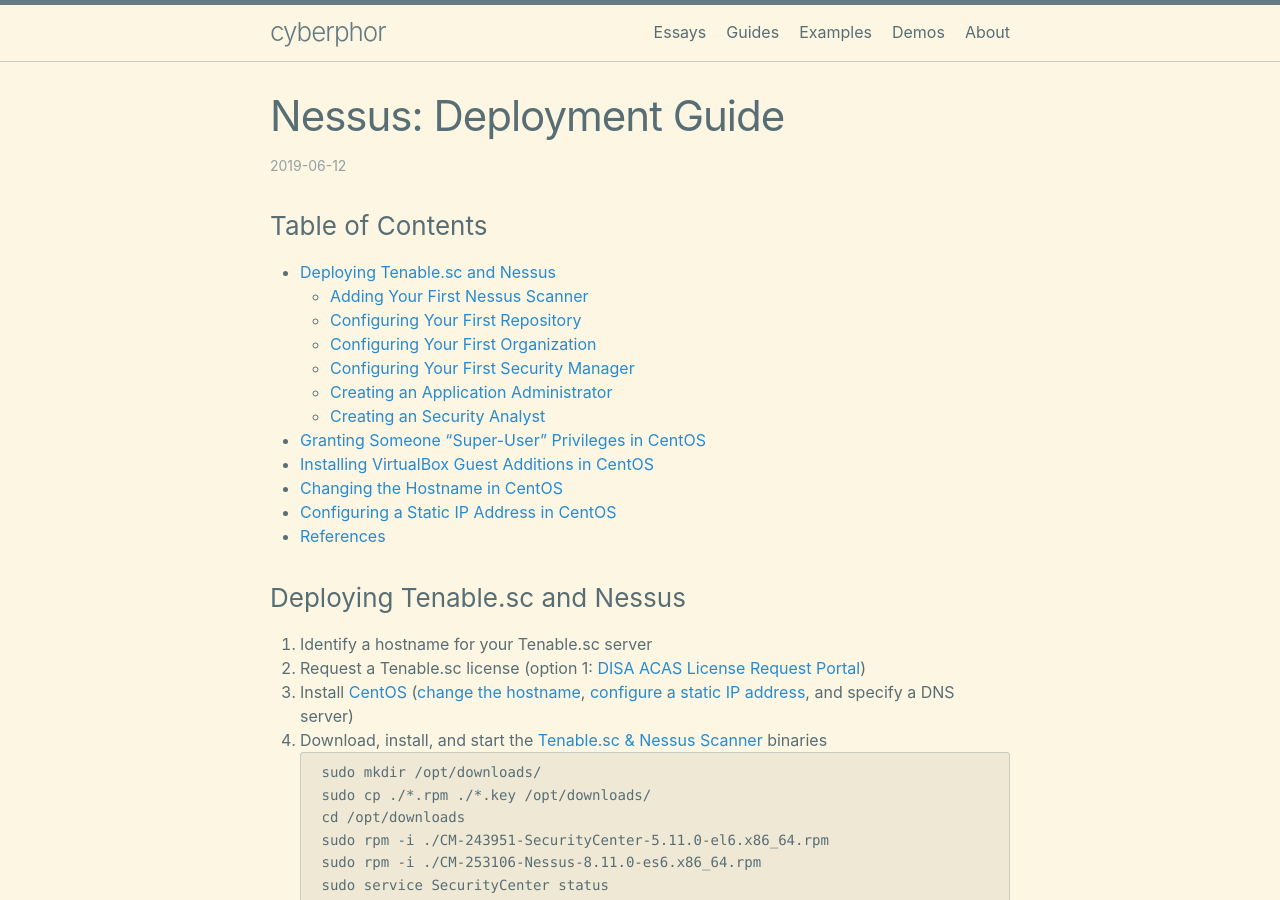
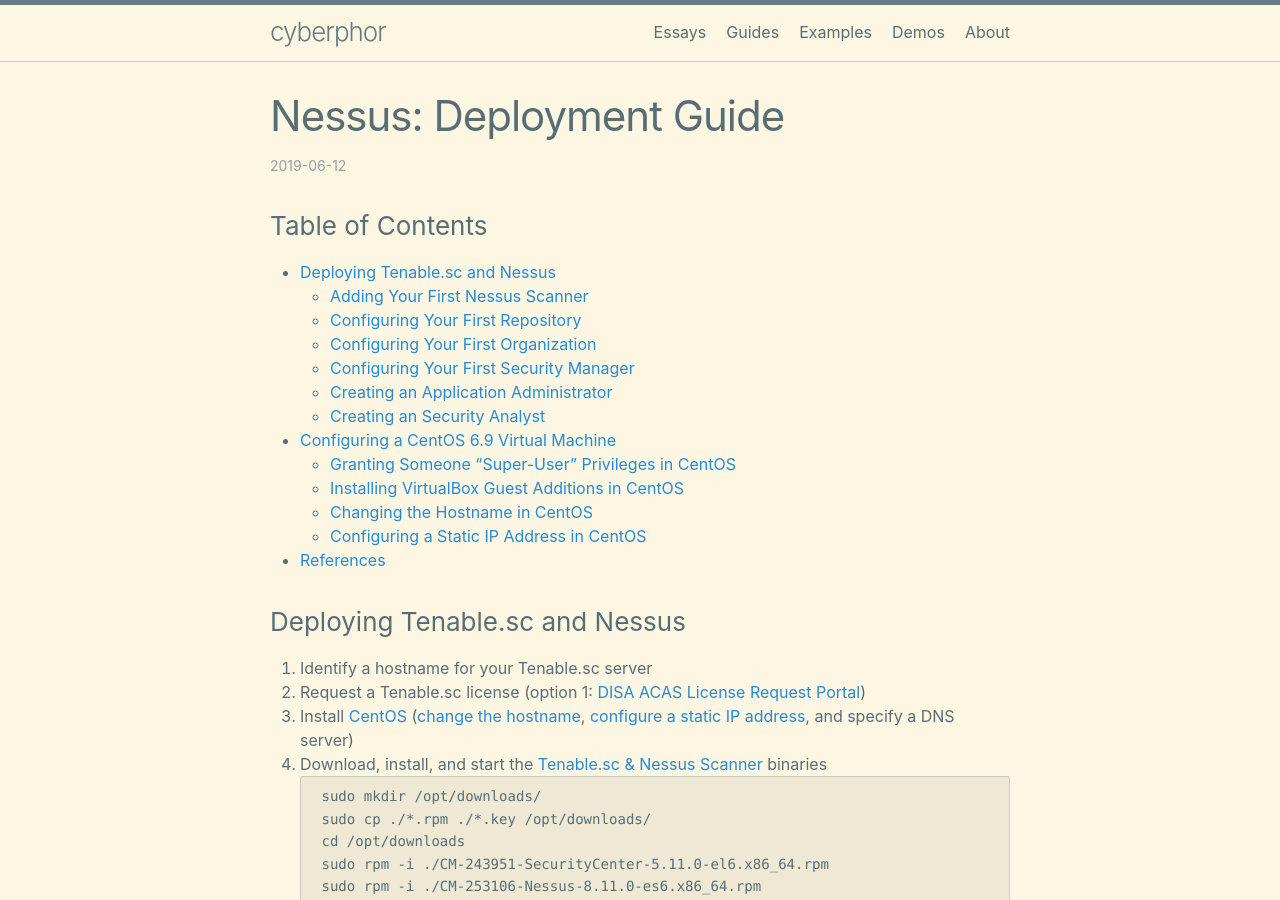
Before and after one commit to cyberphor/blog, a Jekyll site: the page built from _posts/guides/2019-06-12-nessus-deployment-guide.md, in a window 1280 px wide and 900 px high. Built offline with Jekyll 4.4.1, drawn with Linux system fonts in a browser that asks for light colours.

Commit message:
Update 2019-06-12-nessus-deployment-guide.md

```diff
--- a/_posts/guides/2019-06-12-nessus-deployment-guide.md
+++ b/_posts/guides/2019-06-12-nessus-deployment-guide.md
@@ -14,10 +14,11 @@ subcategory: guides
     * [Configuring Your First Security Manager](#configuring-your-first-security-manager)
     * [Creating an Application Administrator](#creating-an-application-administrator)
     * [Creating an Security Analyst](#creating-a-security-analyst)
-* [Granting Someone "Super-User" Privileges in CentOS](#granting-someone-super-user-privileges-in-centos)
-* [Installing VirtualBox Guest Additions in CentOS](#installing-virtualbox-guest-additions-in-centos)
-* [Changing the Hostname in CentOS](#changing-the-hostname-in-centos)
-* [Configuring a Static IP Address in CentOS](#assigning-a-static-ip-address-in-centos)
+* [Configuring a CentOS 6.9 Virtual Machine](granting-someone-super-user-privileges-in-centos)
+    * [Granting Someone "Super-User" Privileges in CentOS](#granting-someone-super-user-privileges-in-centos)
+    * [Installing VirtualBox Guest Additions in CentOS](#installing-virtualbox-guest-additions-in-centos)
+    * [Changing the Hostname in CentOS](#changing-the-hostname-in-centos)
+    * [Configuring a Static IP Address in CentOS](#assigning-a-static-ip-address-in-centos)
 * [References](#references)
 
 ### Deploying Tenable.sc and Nessus
```
